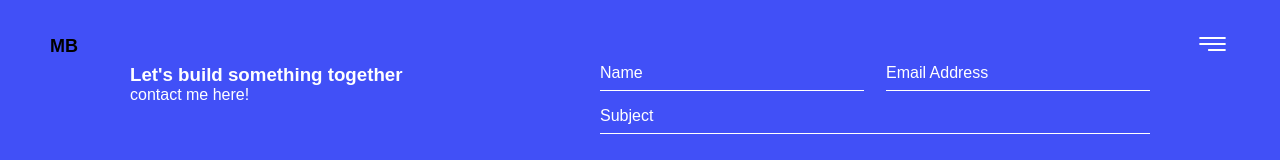
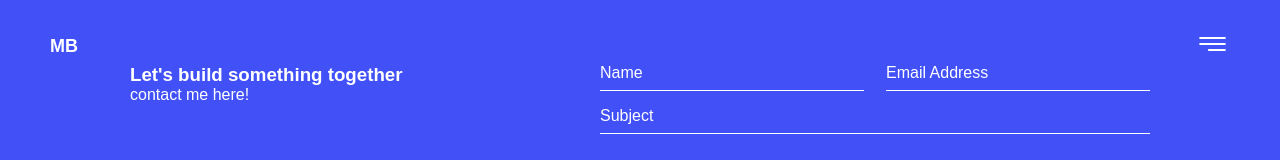
Before and after one commit to LOLKTKAT/maysara-website, a React (Create React App) app: page /contact in a window 1280 px wide. Shown: the top 160 px of the page. Built offline with nearby package versions, Linux system fonts and the light colour scheme.

Commit message:
bug fixes

```diff
--- a/src/containers/work.css
+++ b/src/containers/work.css
@@ -177,3 +177,10 @@ button a {
     height: 20vw;
   }
 }
+
+@media only screen and (max-width: 500px) {
+  .work__smallbtns {
+    display: flex;
+    gap: 60px;
+  }
+}
--- a/src/pages/ContactPage.jsx
+++ b/src/pages/ContactPage.jsx
@@ -16,9 +16,7 @@ export const ContactPage = () => {
     <div className="contact-page">
       <nav>
         <Link to="/">
-          <div style={{ color: "black" }} className="logo">
-            MB
-          </div>
+          <div className="logo">MB</div>
         </Link>
         <div onClick={() => setShowMenu(!showMenu)} className="humberger-menu">
           <svg
--- a/src/pages/Projects.jsx
+++ b/src/pages/Projects.jsx
@@ -134,9 +134,7 @@ const Projects = () => {
               >
                 <nav>
                   <Link to="/">
-                    <div style={{ color: "black" }} className="logo">
-                      MB
-                    </div>
+                    <div className="logo">MB</div>
                   </Link>
                   <img
                     onClick={() => setShowMenu(!showMenu)}
```
